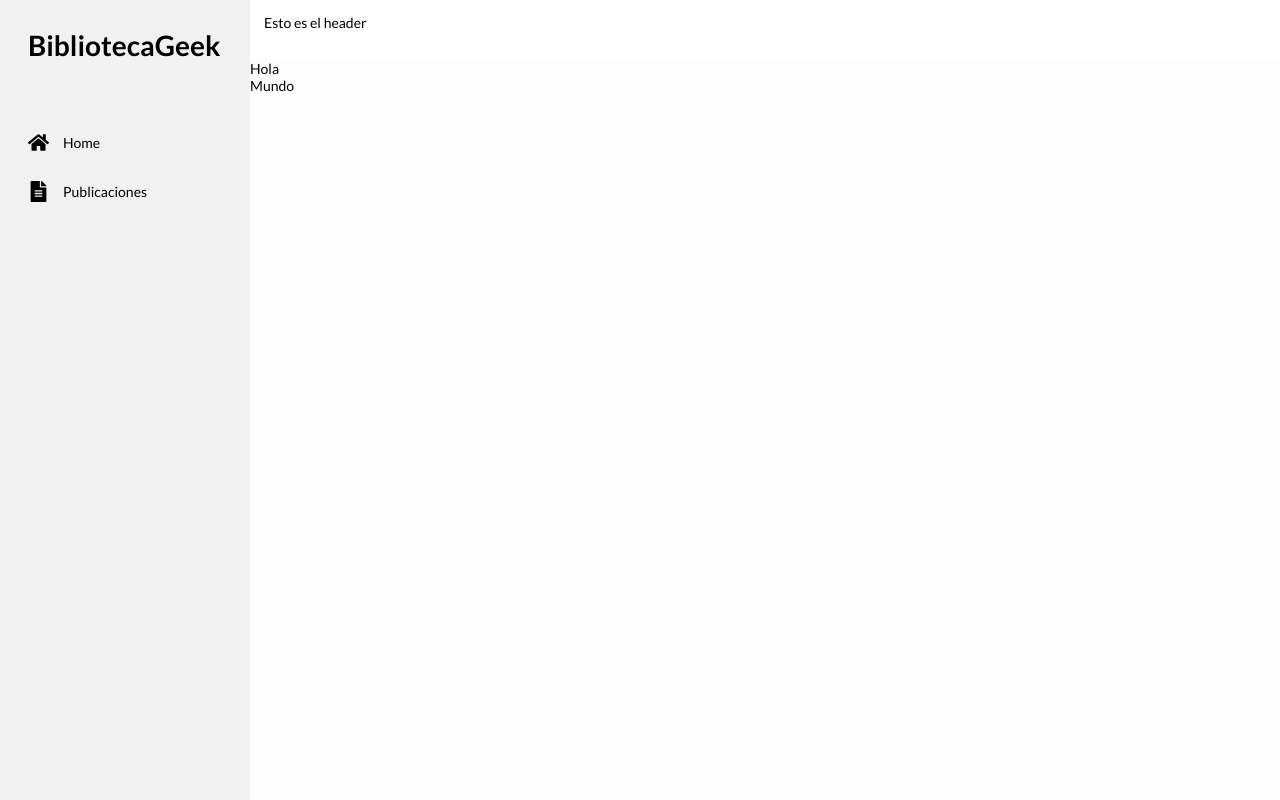
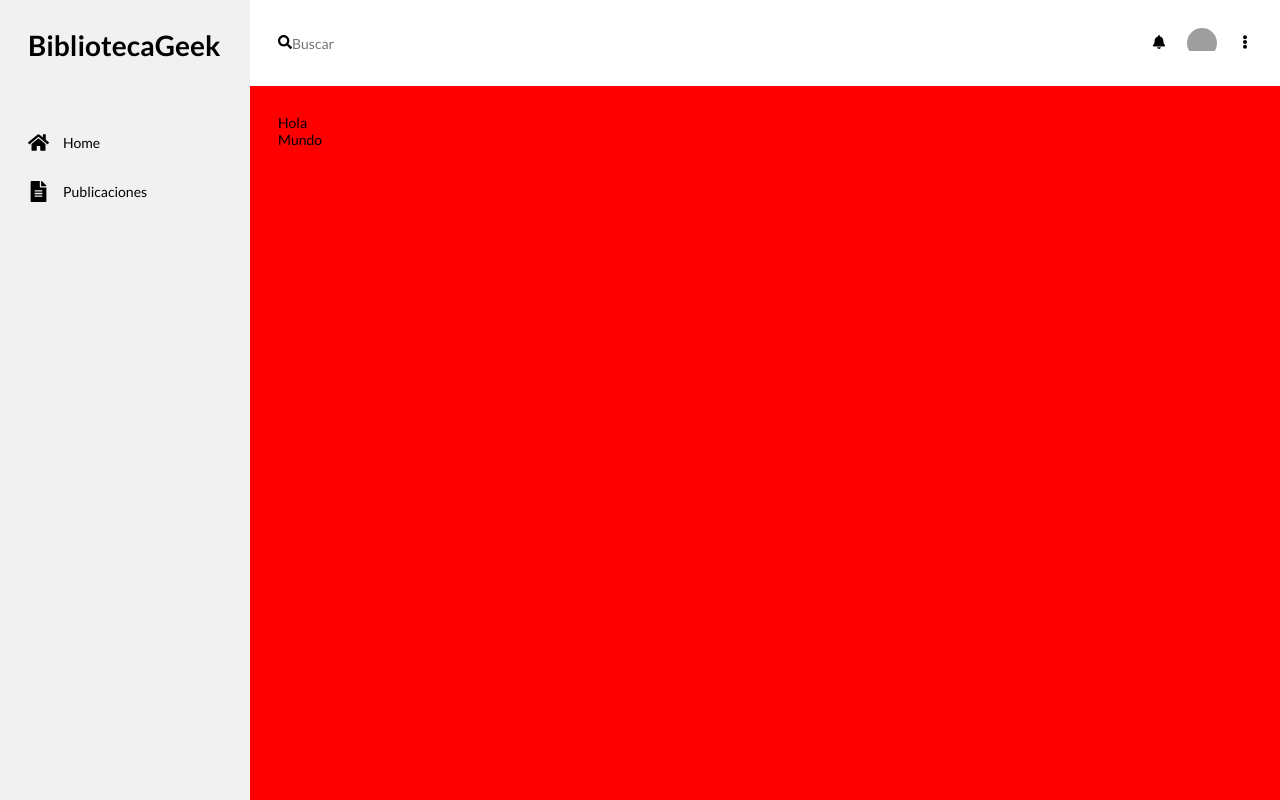
Before and after one commit to FranciscoGustavo/BibliotecaGeek, a React (Create React App) app: page / in a window 1280 px wide. Built offline with nearby package versions, Linux system fonts and the light colour scheme; grey boxes are pictures that could not be loaded.

Commit message:
👷‍♂️[Add] Header buttons

```diff
--- a/src/components/organisms/Header/index.jsx
+++ b/src/components/organisms/Header/index.jsx
@@ -1,10 +1,27 @@
 import React from 'react';
+import { FaBell, FaEllipsisV, FaSearch } from 'react-icons/fa';
 
-import { HeaderDiv } from './styles';
+import { HeaderDiv, UserActions, ProfileImage } from './styles';
 
 const Header = () => (
     <HeaderDiv>
-        Esto es el header
+        <div>
+            <label htmlFor="">
+                <FaSearch />
+            </label>
+            <input type="text" placeholder="Buscar" />
+        </div>
+        <UserActions>
+            <button>
+                <FaBell />
+            </button>
+            <ProfileImage>
+                <img src="https://avatars0.githubusercontent.com/u/20009195?s=460&u=ab47eda7b9cc311eae995373af99a922ad9d475f&v=4" alt=""/>
+            </ProfileImage>
+            <button>
+                <FaEllipsisV />
+            </button>
+        </UserActions>
     </HeaderDiv>
 );
 
--- a/src/components/organisms/Header/styles.js
+++ b/src/components/organisms/Header/styles.js
@@ -1,8 +1,24 @@
 import styled from 'styled-components';
 
 export const HeaderDiv = styled.header`
-    grid-column: 2 / 3;
-    width: 100%;
-    padding: 14px;
-    background-color: #FFF;
+grid-column: 2 / 3;
+display: flex;
+justify-content: space-between;
+align-items: center;
+width: 100%;
+padding: 28px;
+background-color: #FFF;
 `;
+
+export const UserActions = styled.div`
+display: flex;
+justify-content: space-between;
+width: 100px;
+`;
+
+export const ProfileImage = styled.div`
+width: 30px;
+height: 30px;
+border-radius: 50%;
+overflow: hidden;
+`;
--- a/src/routes/styles.js
+++ b/src/routes/styles.js
@@ -22,12 +22,26 @@ a {
     text-decoration: none;
     color: #000;
 }
+
+img {
+    width: 100%;
+}
+
+button {
+    cursor: pointer;
+    background-color: transparent;
+}
+
+main {
+    padding: 28px;
+    background-color: red;
+}
 `;
 
 export const Div = styled.div`
 display: grid;
 grid-template-columns: 250px 1fr;
-grid-template-rows: 60px 1fr;
+grid-template-rows: auto 1fr;
 width: 100%;
 height: 100%;
 overflow-y: auto;
```
